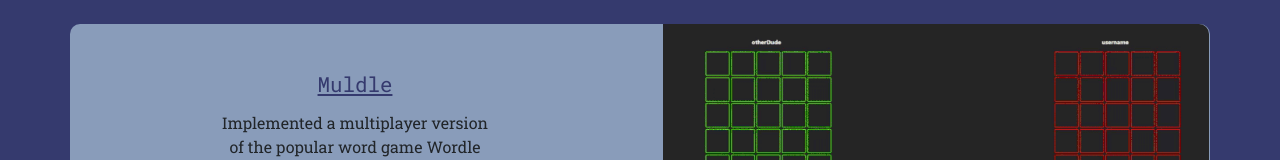
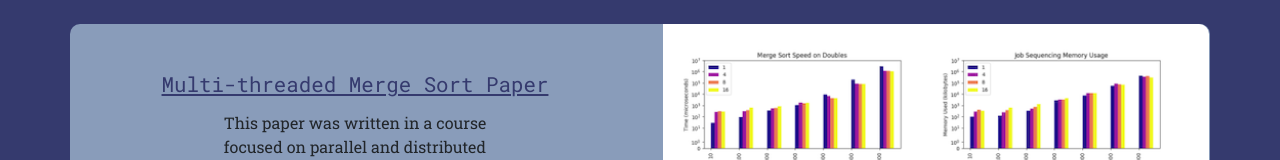
Before and after one commit to N00dles123/N00dles123.github.io, a React (Create React App) app: page / in a window 1280 px wide. Shown: the part 2587-2747 px from the top of the page. Built offline with nearby package versions, Linux system fonts and the light colour scheme.

Commit message:
add another project

```diff
--- a/src/App.js
+++ b/src/App.js
@@ -7,7 +7,7 @@
 import CardRight from './Components/CardRight';
 import 'bootstrap/dist/css/bootstrap.min.css';
 import Contact from './Components/Contact';
-
+import data from './Components/data.json';
 
 // functions to handle scrolling and dimensions of the screen
 const getDimensions = ele => {
@@ -137,12 +137,11 @@
                   <div className="homePBox">
                     <div className='nameContainer'>
                       <p className='name'>
-                      &#128075; Hi, I’m Jason
+                      &#128075; Hi, I’m {data.name}
                       </p>
                     </div>
                     <p className='homeP'>
-                    I am a software engineer and a student.
-                    Scroll down to learn more about me and my projects :)
+                    {data.home}
                     </p>
                   </div>
             </div>
@@ -156,13 +155,7 @@
                 <div className='aboutContent'>
                   <h1 className={`aboutHeader`}>About Me</h1>
                   <p className={`aboutP`}>
-                  Hello! My name is Jason Lin and I enjoy creating software as well as learning new ideas.
-                  I am currently a student at the University of Central Florida and from there, I learned a lot about full stack software development and computer science.
-                  My current focuses right now are on learning more about web development as well as other software development topics.
-                  I am experienced in creating MERN stack projects as well as LAMP stack projects.
-                  I am also experienced with Git, MySQL, and Visual Studio Code, I hope to make more use of these as I progress on with my career.
-                  I can also speak and comprehend limited Mandarin Chinese.
-                  Other than programming, I enjoy watching basketball and TV in my free time.
+                    {data.about}
                   </p>
                 </div>
               </div>
@@ -173,19 +166,10 @@
         <div className="section" id="Projects" ref={ projectsRef }>
             <h2 className={`projectsHeader`}>Here are some of the projects I've worked on</h2>
             <div className={`projectsCardDiv`}>
-              {<CardLeft img='recipefy.gif'
-              description='This web application is meant to share recipes and favorite recipes created by others on the platform. This was created using the MERN stack and deployed through Heroku. I served as the project manager as well as helped the API team for this project'
-              title="Recipefy"
-              link="https://github.com/N00dles123/Recipefy"/>}
-              {<CardRight img='game.gif'
-              description='Implemented a multiplayer version of the popular word game Wordle along with two other people. I created the API endpoints of this project for login and registration. This project was created with the MERN stack and deployed through Heroku. I also made use of socket.io to help create rooms for two way communication between two users.'
-              title="Muldle"
-              link="https://github.com/N00dles123/multi-wordle"/>}
-              {<CardLeft img='ContactHub.png'
-              description="This application manages a user's contacts and can store or delete contacts through CRUD operations in the database. This was created using the LAMP stack and deployed through Digital Ocean. I served as the project manager as well as helped the API team for this project"
-              title="ContactHub"
-              link="https://github.com/N00dles123/COP4331-Small-project-group8"
-              />}
+              {data.projects.map((project, index) => {
+                return (index % 2 === 0) ? <CardLeft img={project.img} description={project.description} title={project.name} link={project.link}/> : <CardRight img={project.img} description={project.description} title={project.name} link={project.link}/>
+              })
+              }
             </div>
         </div>
         <div className="section" id="Contact" ref={contactRef}>
--- a/src/Components/Contact.js
+++ b/src/Components/Contact.js
@@ -1,5 +1,6 @@
 import React from "react";
 import 'bootstrap/dist/css/bootstrap.css';
+import data from './data.json';
 
 function Contact(){
     return (
@@ -10,8 +11,8 @@
                         <div className='infoContainer'>
                             <h1 className="contactTitle">Email</h1>
                             <div className="contactText">
-                                <a className="email" href="mailto:jasonlinfl@hotmail.com" target='_blank' rel="noreferrer">
-                                    jasonlin@knights.ucf.edu
+                                <a className="email" href={`mailto:${data.email}`} target='_blank' rel="noreferrer">
+                                    {data.email}
                                 </a>
                             </div>
                         </div>
@@ -20,14 +21,14 @@
                         <div className='infoContainer'>
                             <h1 className="contactTitle">Phone</h1>
                                 <div className="contactText">
-                                (321)-236-0756
+                                {data.phone}
                                 </div>
                         </div>
                     </div>
                     <div className="col-sm">
                         <div className='infoContainer'>
                             <h1 className="contactTitle">LinkedIn</h1>
-                            <a href="https://www.linkedin.com/in/jason-lin5/" target='_blank' rel="noreferrer">
+                            <a href={`${data.linkedin}`} target='_blank' rel="noreferrer">
                                 <img src="LI-In-Bug.png" alt="Linkedin Logo" className="contactLogo"/>
                             </a>
                         </div>
@@ -35,7 +36,7 @@
                     <div className="col-sm">
                         <div className='infoContainer'>
                             <h1 className="contactTitle">GitHub</h1>
-                            <a href="https://github.com/N00dles123" target='_blank' rel="noreferrer">
+                            <a href={`${data.github}`} target='_blank' rel="noreferrer">
                                 <img src="github-mark.png" alt="GitHub Logo" className='contactLogo'/>
                             </a>
                         </div>
--- /dev/null
+++ b/src/Components/data.json
@@ -0,0 +1,35 @@
+{
+    "name": "Jason",
+    "home": "I am a software engineer and a student. Scroll down to learn more about me and my projects :)",
+    "about": "Hello! My name is Jason Lin and I enjoy creating software as well as learning new ideas. I am currently a student at the University of Central Florida and from there, I learned a lot about full stack software development and computer science. My current focuses right now are on learning more about web development as well as other software development topics. I am experienced in creating MERN stack projects as well as LAMP stack projects. I am also experienced with Git, MySQL, and Visual Studio Code, I hope to make more use of these as I progress on with my career. I can also speak and comprehend limited Mandarin Chinese. Other than programming, I enjoy watching basketball and TV in my free time.",
+    "projects": [
+        {
+            "name": "Recipefy",
+            "description": "This web application is meant to share recipes and favorite recipes created by others on the platform. This was created using the MERN stack and deployed through Heroku. I served as the project manager as well as helped the API team for this project",
+            "img": "recipefy.gif",
+            "link": "https://github.com/N00dles123/Recipefy"
+        },
+        {
+            "name": "Multi-threaded Merge Sort Paper",
+            "description": "This paper was written in a course focused on parallel and distributed processing. This paper focuses on the runtime of a single threaded merge sort versus a multithreaded merge sort in application to certain greedy algorithms. To test this, we wrote a program in Java that would run the greedy algorithms with a single threaded merge sort and a multithreaded merge sort.",
+            "img": "multithreadpaper.png",
+            "link": "https://www.overleaf.com/read/scqvnqcspknz"
+        },
+        {
+            "name": "Muldle",
+            "description": "Implemented a multiplayer version of the popular word game Wordle along with two other people. I created the API endpoints of this project for login and registration. This project was created with the MERN stack and deployed through Heroku. I also made use of socket.io to help create rooms for two way communication between two users.",
+            "img": "game.gif",
+            "link": "https://github.com/N00dles123/multi-wordle"
+        },
+        {
+            "name": "ContactHub",
+            "description": "This application manages a user's contacts and can store or delete contacts through CRUD operations in the database. This was created using the LAMP stack and deployed through Digital Ocean. I served as the project manager as well as helped the API team for this project",
+            "img": "ContactHub.png",
+            "link": "https://github.com/N00dles123/COP4331-Small-project-group8"
+        }
+    ],
+    "email": "jasonlin@knights.ucf.edu",
+    "phone": "(321)-236-0756",
+    "linkedin": "https://www.linkedin.com/in/jason-lin5/",
+    "github": "https://github.com/N00dles123"
+}
```
Also changed, not shown: public/multithreadpaper.png (added).
